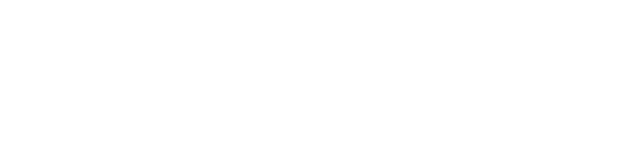
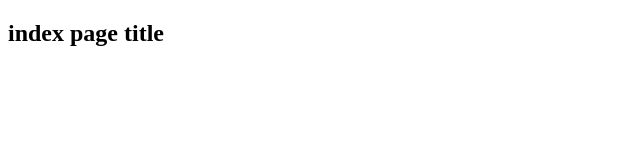
Before and after one commit to leonissaclivi/entri-code-review-repo, a plain HTML site: page index.html in a window 1280 px wide. Shown: the whole page, without its empty margins (0-640 px from the left). Drawn offline with Linux system fonts and the light colour scheme.

Commit message:
addded index title

```diff
--- a/index.html
+++ b/index.html
@@ -6,6 +6,12 @@
     <title>Document</title>
 </head>
 <body>
+    <header></header>
+    <main>
+        <section>
+           <h1>index page title</h1>
+        </section>
+    </main>
 
 </body>
 </html>
```
